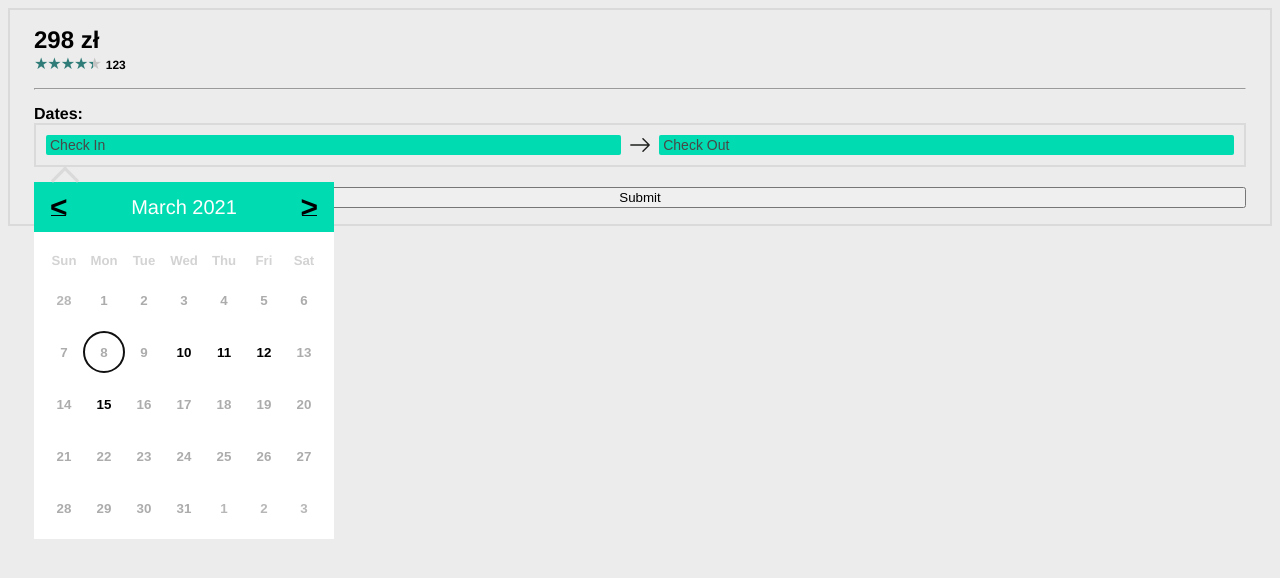
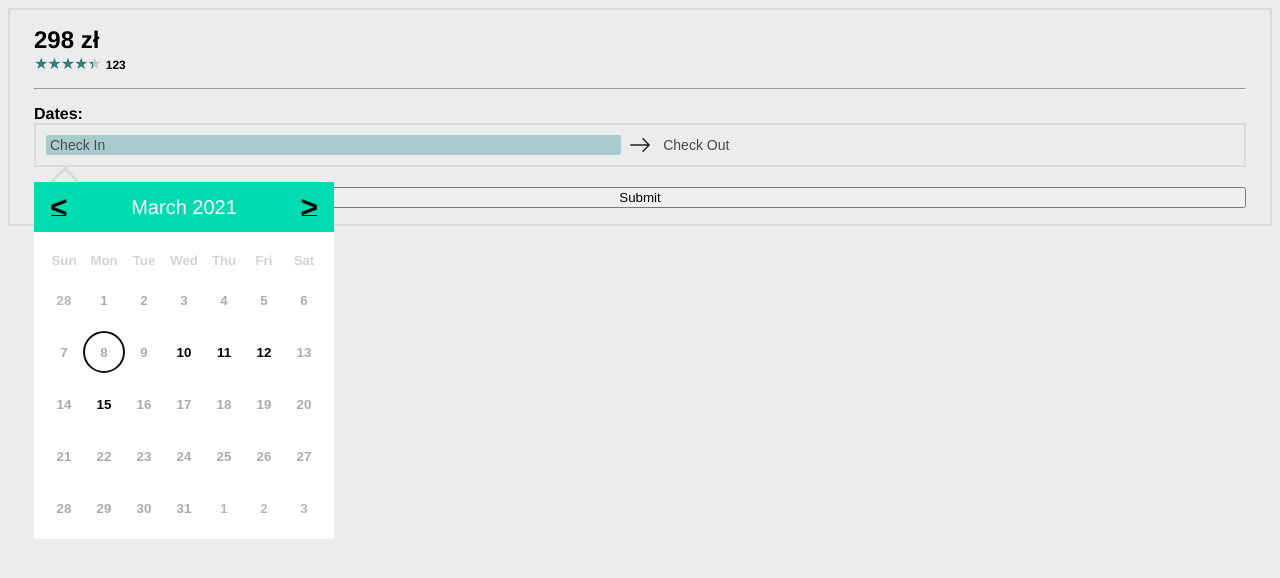
Before and after one commit to ArSo77/rezerwacja-terminu, a Vue app: page / in a window 1280 px wide. Shown: the top 578 px of the page. Built offline with nearby package versions, Linux system fonts and the light colour scheme.

Commit message:
add highlight effect

```diff
--- a/src/components/base/DatePicker.vue
+++ b/src/components/base/DatePicker.vue
@@ -13,6 +13,7 @@
         type="data"
         name="checkInDate"
         class="datepicker-input__input"
+        :class="{'datepicker-input__input--active':isOpened&&pickedDays.length!=1}"
         :value="CheckInDate"
       />
 
@@ -25,6 +26,7 @@
         type="data"
         name="checkOutDate"
         class="datepicker-input__input"
+        :class="{'datepicker-input__input--active':isOpened&&pickedDays.length==1}"
         :value="CheckOutDate"
       />
     </div>
@@ -383,12 +385,15 @@ td {
     }
     &__input {
       border: none;
-      background: var(--primary);
+      background: transparent;
       padding: 2px 4px;
       border-radius: 2px;
       width: 100%;
       color: var(--text-header);
       font-size: 14px;
+      &--active {
+        background: var(--primary-dark);
+      }
     }
   }
 }
--- a/src/styles/scss/_variables.scss
+++ b/src/styles/scss/_variables.scss
@@ -12,7 +12,7 @@
 
     --primary: #00DBB1;
     --primary-light: #C3FEF8;
-    --primary-dark: #467A7D;
+    --primary-dark: #5ea6aa77;
 
     --icon: #365C54;
 }
```
